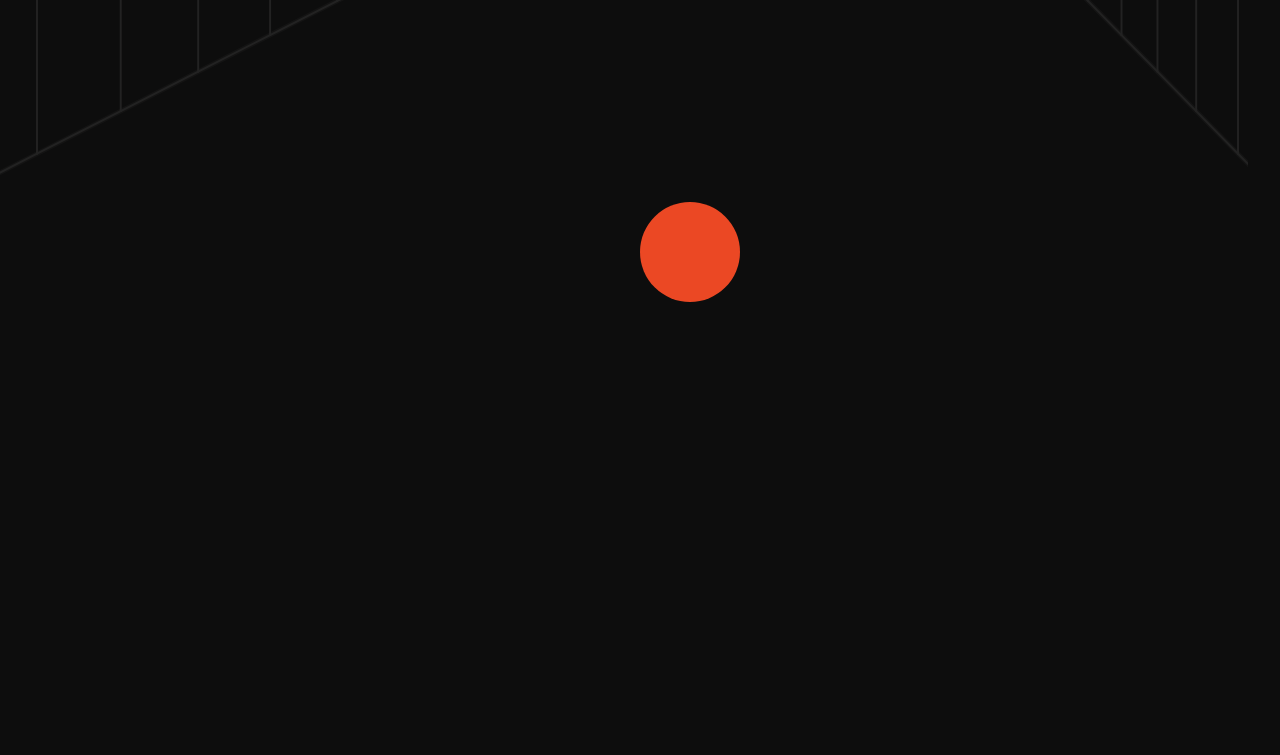
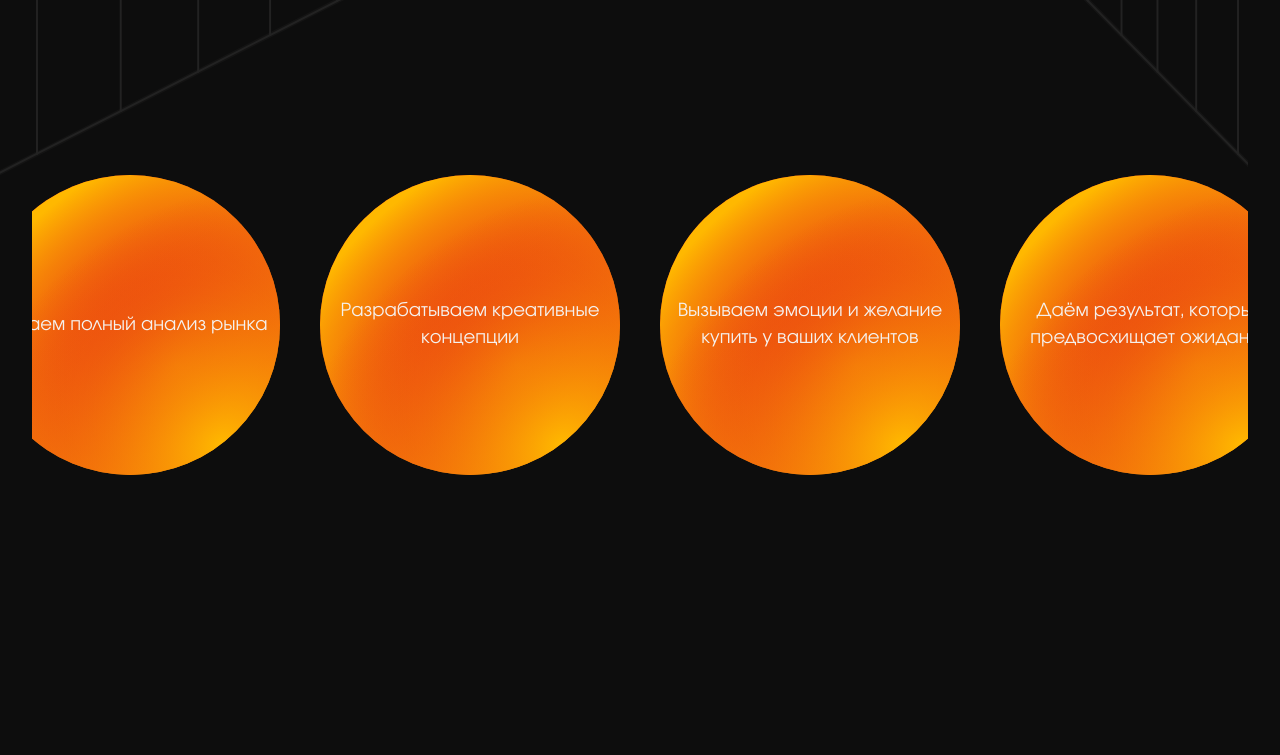
Before and after one commit to Olga-Tsygankova/mst, a React (Vite) app: page / in a window 1280 px wide. Shown: the part 1040-1795 px from the top of the page. Built offline with nearby package versions, Linux system fonts and the light colour scheme.

Commit message:
feat: end animation About

```diff
--- a/src/components/About/About.tsx
+++ b/src/components/About/About.tsx
@@ -1,69 +1,74 @@
 import { useEffect, useRef } from 'react';
 import { gsap } from 'gsap';
+import { ScrollTrigger } from 'gsap/ScrollTrigger';
 import styles from './style.module.css';
 
+gsap.registerPlugin(ScrollTrigger);
+
 export const About = () => {
-    const leftFirstRef = useRef<HTMLDivElement>(null);
-    const leftSecondRef = useRef<HTMLDivElement>(null);
-    const rightFirstRef = useRef<HTMLDivElement>(null);
-    const rightSecondRef = useRef<HTMLDivElement>(null);
-    const centerBallRef = useRef<HTMLDivElement>(null);
 
+    const about = useRef(null);
+    const leftCont = useRef(null);
+    const rightCont = useRef(null);
+    const leftBubl = useRef(null);
+    const rightBubl = useRef(null);
+    const centerBall = useRef(null);
     useEffect(() => {
-        if (
-            leftFirstRef.current &&
-            leftSecondRef.current &&
-            rightFirstRef.current &&
-            rightSecondRef.current &&
-            centerBallRef.current
-        ) {
-            const ballAnimation = gsap.timeline();
+        const cont = about.current;
+        const leftContain = leftCont.current;
+        const rightContain = rightCont.current;
+        const leftBubble = leftBubl.current;
+        const rightBubble = rightBubl.current;
+        const center = centerBall.current;
+        gsap.timeline({
+            scrollTrigger: {
+                trigger: cont,
+                start: 'top 40%',
 
-            ballAnimation
-                .to(leftFirstRef.current, {
-                    x: '10vw', // Передвигаем левый первый шарик
-                    opacity: 0, // Исчезает
-                    duration: 1,
-                    ease: 'power2.inOut'
-                })
-                .to(leftSecondRef.current, {
-                    x: '5vw', // Передвигаем левый второй шарик
-                    opacity: 0, // Исчезает
-                    duration: 1,
-                    ease: 'power2.inOut'
-                }, "<") // Используем '<' для синхронизации
-                .to(rightFirstRef.current, {
-                    x: '-5vw', // Передвигаем правый первый шарик
-                    opacity: 0, // Исчезает
-                    duration: 1,
-                    ease: 'power2.inOut'
-                }, "<")
-                .to(rightSecondRef.current, {
-                    x: '-10vw', // Передвигаем правый второй шарик
-                    opacity: 0, // Исчезает
-                    duration: 1,
-                    ease: 'power2.inOut'
-                }, "<")
-                .to(centerBallRef.current, {
-                    opacity: 1, // Появляется
-                    scale: 1, // Увеличивается до полного размера
-                    duration: 1,
-                    ease: 'power2.inOut'
-                });
-        }
-    }, []);
+                scrub: true,
+                pin: true
+            }
+        })
+        .fromTo(
+            [leftContain, rightContain],
+            {
+                x: (i) => i === 0 ? -170 : 170
+            },
+            {
+                x: (i) => i === 0 ? 0 : 0,
+                duration: 1,
+                opacity: 0
+            }
+        )
+        .fromTo(
+            [leftBubble, rightBubble],
+            {
+                x: (i) => i === 0 ? -510 : 510
+            },
+            {
+                x: (i) => i === 0 ? 0 : 0,
+                duration: 2,
+                zIndex: 1
+            }
+        )
+        .fromTo(center,
+        {
+            opacity: 0
+        },
+        {
+            opacity: 1,
+            zIndex: 2,
+        })
+
+    });
 
     return (
-        <section className={styles.about}>
-            <div className={styles.aboutLeft}>
-                <div ref={leftFirstRef} className={styles.left__first}>Делаем полный <br/> анализ рынка</div>
-                <div ref={leftSecondRef} className={styles.left__second}>Разрабатываем <br/> креативные концепции</div>
-            </div>
-            <div className={styles.aboutRight}>
-                <div ref={rightFirstRef} className={styles.right__first}>Вызываем эмоции и желание <br/> купить у ваших клиентов</div>
-                <div ref={rightSecondRef} className={styles.right__second}>Даём результат, который <br/> предвосхищает ожидания</div>
-            </div>
-            <div ref={centerBallRef} className={styles.centerBall}></div>
+        <section className={styles.about} ref={about}>
+            <div className={styles.left__first} ref={leftBubl}>Делаем полный анализ рынка</div>
+            <div className={styles.left__second} ref={leftCont}>Разрабатываем креативные концепции</div>
+            <div className={styles.right__first} ref={rightCont}>Вызываем эмоции и желание купить у ваших клиентов</div>
+            <div className={styles.right__second} ref={rightBubl}>Даём результат, который предвосхищает ожидания</div>
+            <div className={styles.centerBall} ref={centerBall}></div>
         </section>
     );
 };
--- a/src/components/About/style.module.css
+++ b/src/components/About/style.module.css
@@ -1,175 +1,82 @@
-/* .about {
+.about {
     position: relative;
     top: -500px;
-    margin: -45px -32px;
-    padding: 45px 0;
+
+    max-width: 1440px;
+    margin: 0 auto;
+
+    display: flex;
+    justify-content: center;
+    gap: 32px;
+    overflow: hidden;
+
+    min-width: 170px;
+    min-height: 170px;
 }
 
-.about,
-.aboutLeft,
-.aboutRight {
-    display: flex;
-    justify-content: center;
-    gap: 25px;
-}
-
-.aboutLeft,
-.aboutRight {
-    width: 100%;
-}
 
 .left__first,
 .left__second,
 .right__first,
-.right__second {
+.right__second,
+.centerBall {
+    position: absolute;
+    left: auto;
+    right: auto;
+
     display: flex;
     justify-content: center;
-    max-width: 390px;
-    max-height: 390px;
-    width: max-content;
+    align-items: center;
+    padding: 56px 10px;
 
+
+    min-width: 170px;
+    min-height: 170px;
+    max-width: 170px;
+    max-height: 170px;
 
     text-wrap: wrap;
     text-align: center;
-    align-items: center;
-    font-size: 18px;
-    font-weight: 500;
     line-height: 150%;
+    font-size: 14px;
+    font-weight: medium;
 
-    background: url(../../assets/About/about__back.svg) center no-repeat;
+    background: center no-repeat url(../../assets/About/about__back.svg);
     background-size: cover;
 }
 
-.left__first p,
-.left__second p,
-.right__first p,
-.right__second p {
-    max-width: 150px;
+.centerBall {
+    background: center no-repeat url(../../assets/About/centerBall.svg);
+    background-size: cover;
 }
 
-@media (min-width: 360px) {
-    .about,
-    .aboutLeft,
-    .aboutRight {
-        gap: 10px;
+@media (min-width: 768px) {
+
+    .about {
+        justify-content: center;
+        min-width: auto;
+        min-height: 300px;
+        width: 100%;
+        max-width: 100%;
+        margin: 0 auto;
+        padding: 0;
     }
 
     .left__first,
     .left__second,
     .right__first,
-    .right__second {
-        min-width: 170px;
-        min-height: 170px;
-
-        font-size: 14px;
-    }
-
-    .left__first,
-    .right__second {
-        display: none;
-    }
-}
-
-@media (min-width: 550px) {
-    .left__first,
-    .left__second,
-    .right__first,
-    .right__second {
-        min-width: 200px;
-        min-height: 200px;
-
-        font-size: 16px;
-    }
-}
-
-@media (min-width: 768px) {
-    .about {
-        overflow: hidden;
-    }
-
-    .about,
-    .aboutLeft,
-    .aboutRight {
-        gap: 40px;
-    }
-
-    .left__first,
-    .left__second,
-    .right__first,
-    .right__second {
+    .right__second,
+    .centerBall {
         min-width: 300px;
         min-height: 300px;
-
+        width: 100%;
+        height: 100%;
         font-size: 18px;
-    }
-
-    .left__first,
-    .right__second {
-        display: flex;
-    }
-
-    .left__first p,
-    .left__second p,
-    .right__first p,
-    .right__second p {
-        max-width: none;
     }
 }
 
 @media (min-width: 1440px) {
-    .about,
-    .aboutLeft,
-    .aboutRight {
-        gap: 25px;
+    .about {
+        min-height: 390px;
     }
-} */
-
-/* styles.module.css */
-.about {
-    position: relative;
-    top: -500px;
-    margin: -45px -32px;
-    padding: 45px 0;
 }
-
-.about,
-.aboutLeft,
-.aboutRight {
-    display: flex;
-    justify-content: center;
-    gap: 25px;
-}
-
-.left__first,
-.left__second,
-.right__first,
-.right__second {
-    display: flex;
-    justify-content: center;
-    max-width: 390px;
-    max-height: 390px;
-    width: max-content;
-    text-wrap: wrap;
-    text-align: center;
-    align-items: center;
-    font-size: 18px;
-    font-weight: 500;
-    line-height: 150%;
-    background: url(../../assets/About/about__back.svg) center no-repeat;
-    background-size: cover;
-    position: relative; /* Убедитесь, что элементы не перекрываются другими элементами */
-}
-
-/* Центрируем шарик */
-.centerBall {
-    position: absolute;
-    left: 50%;
-    top: 50%;
-    transform: translate(-50%, -50%);
-    width: 100px;
-    height: 100px;
-    background-color: #EB4824; /* Задайте цвет или изображение */
-    border-radius: 50%;
-    opacity: 0; /* Начальное состояние невидимо */
-    scale: 0; /* Начальный масштаб для анимации */
-}
--- a/src/main.tsx
+++ b/src/main.tsx
@@ -1,10 +1,11 @@
 import React from 'react';
-import ReactDOM from 'react-dom/client';
+import ReactDOM from 'react-dom';
 import App from './App.tsx';
 import './index.css';
 
-ReactDOM.createRoot(document.getElementById('root')!).render(
+ReactDOM.render(
   <React.StrictMode>
     <App />
   </React.StrictMode>,
+  document.getElementById('root')
 );
```
Also changed, not shown: package.json (+4 -4 lines), src/assets/About/centerBall.svg (added), 1 other file (tests, documents, lock files or other folders).
